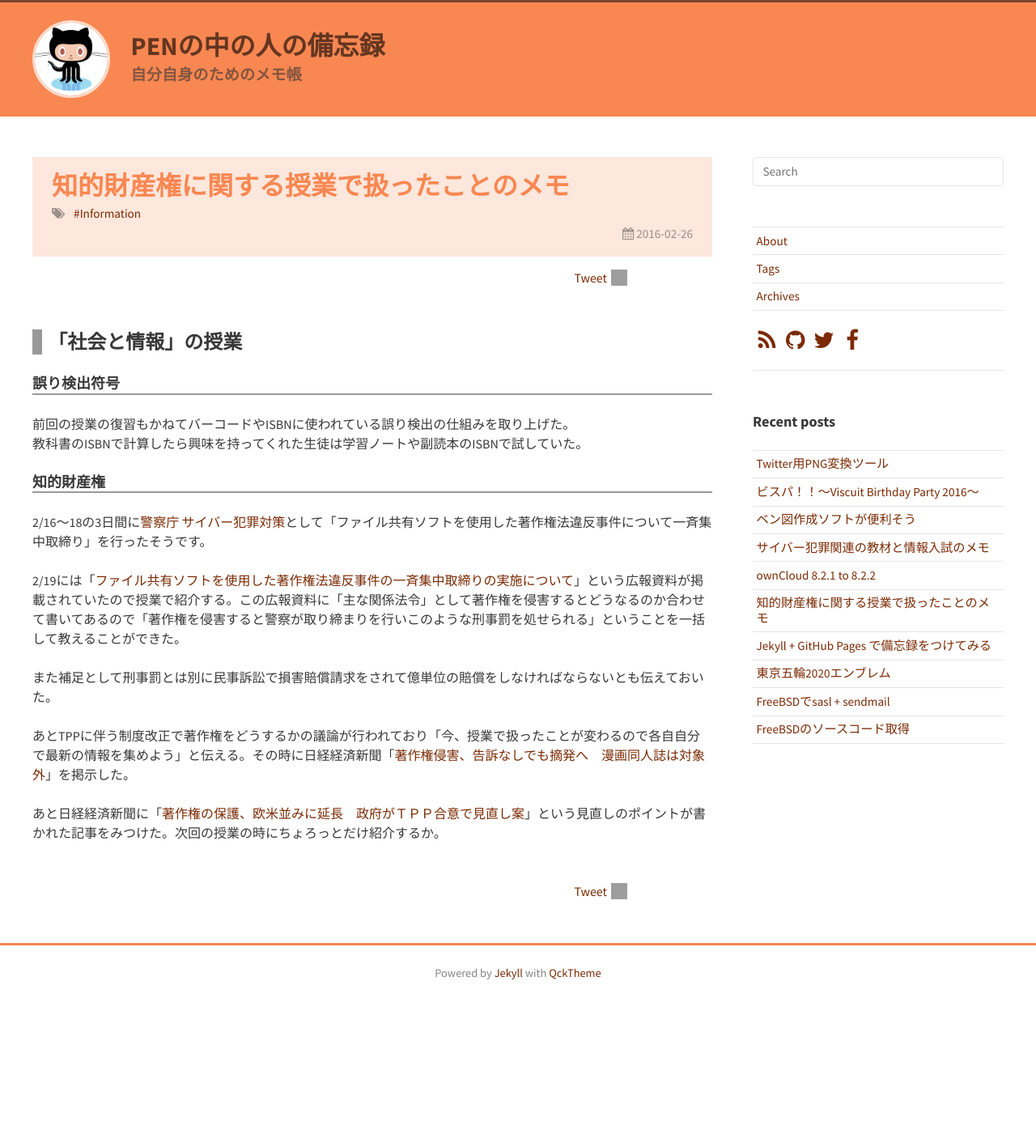
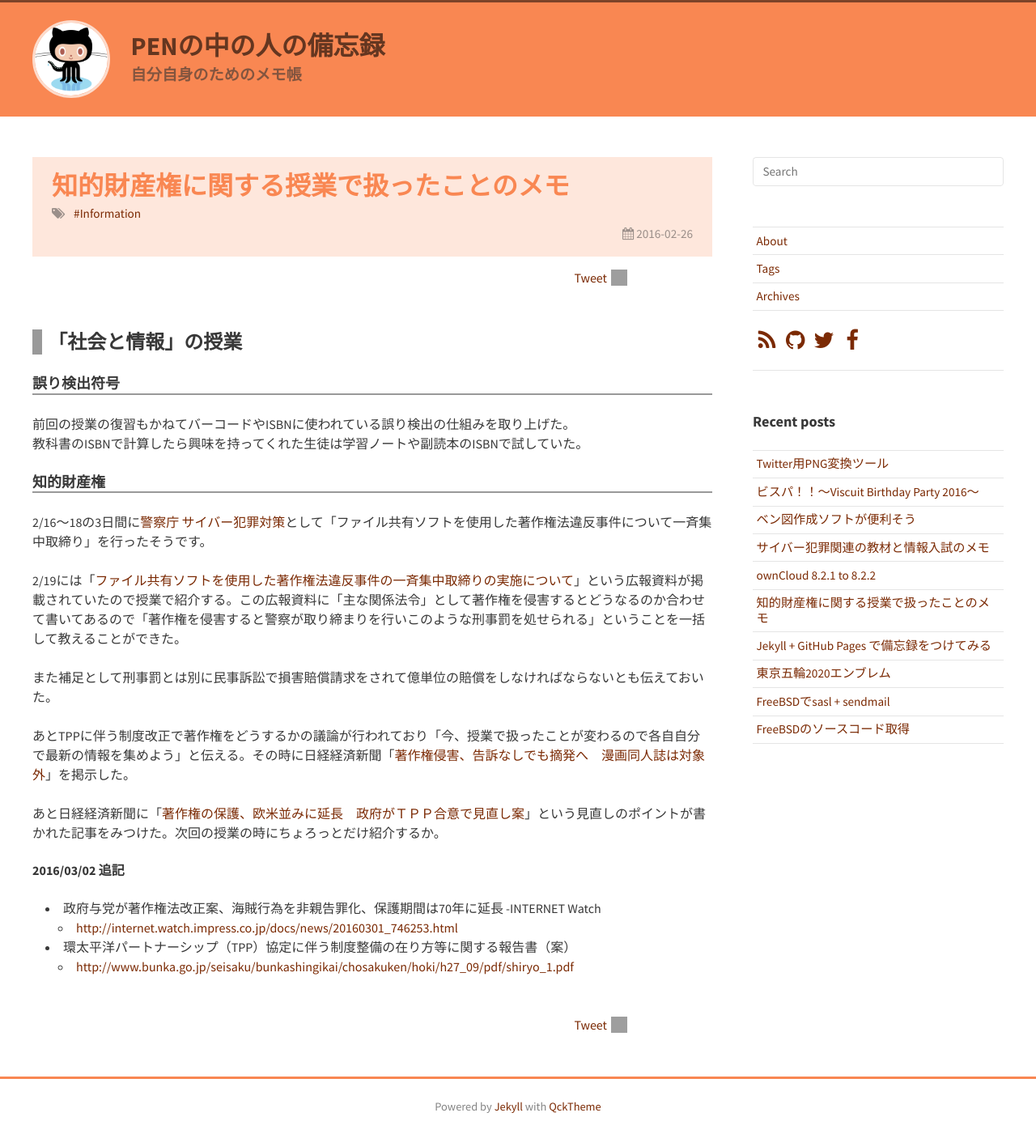
Before and after one commit to xDNCL/blog, a Jekyll site: the page built from _posts/2016-02-26-Information_Intellectual-property.md, in a window 1280 px wide. Shown: the whole page at 81% size. Built offline with Jekyll 4.4.1, drawn with Linux system fonts in a browser that asks for light colours; nearby versions of some CDN libraries; comment, search, counter and statistics services are not loaded; before the commit the page ends 1236 px from its top, so only the background shows below that; grey boxes are pictures that could not be loaded.

Commit message:
[Fix] 2016/02/26の記事に著作権法改定案について追記

```diff
--- a/_posts/2016-02-26-Information_Intellectual-property.md
+++ b/_posts/2016-02-26-Information_Intellectual-property.md
@@ -22,3 +22,10 @@ tags: Information
 あとTPPに伴う制度改正で著作権をどうするかの議論が行われており「今、授業で扱ったことが変わるので各自自分で最新の情報を集めよう」と伝える。その時に日経経済新聞「[著作権侵害、告訴なしでも摘発へ　漫画同人誌は対象外](http://www.nikkei.com/article/DGXLASDG05H81_T20C16A2CC1000/)」を掲示した。
 
 あと日経経済新聞に「[著作権の保護、欧米並みに延長　政府がＴＰＰ合意で見直し案](http://www.nikkei.com/article/DGXLASDF24H0S_U6A220C1PP8000/)」という見直しのポイントが書かれた記事をみつけた。次回の授業の時にちょろっとだけ紹介するか。
+
+#### 2016/03/02 追記
+
+* 政府与党が著作権法改正案、海賊行為を非親告罪化、保護期間は70年に延長 -INTERNET Watch
+    * [http://internet.watch.impress.co.jp/docs/news/20160301_746253.html](http://internet.watch.impress.co.jp/docs/news/20160301_746253.html)
+* 環太平洋パートナーシップ（TPP）協定に伴う制度整備の在り方等に関する報告書（案）
+    * [http://www.bunka.go.jp/seisaku/bunkashingikai/chosakuken/hoki/h27_09/pdf/shiryo_1.pdf](http://www.bunka.go.jp/seisaku/bunkashingikai/chosakuken/hoki/h27_09/pdf/shiryo_1.pdf)
```
